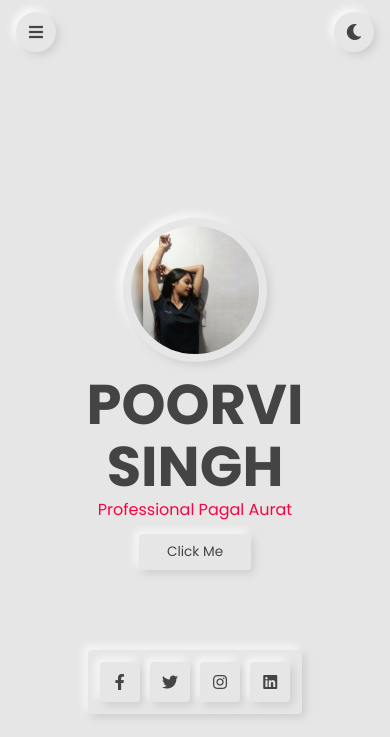
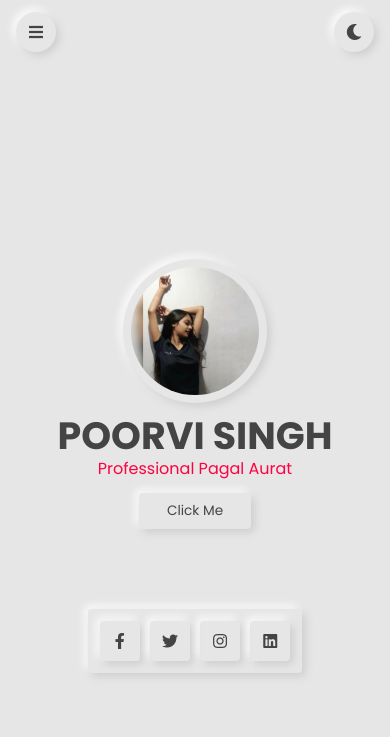
Before and after one commit to besaoct/Modern-neumorphism-Profile, a PHP site: page / in a window 390 px wide. Shown: the top 737 px of the page. Run offline with PHP 8.4, Linux system fonts and the light colour scheme.

Commit message:
Update style.css

```diff
--- a/css/style.css
+++ b/css/style.css
@@ -14,7 +14,10 @@
 }
 
 
-
+@media (max-width: 482px){
+h3.mobh {
+    font-size: 38px !important;
+    }}
 
 *{
     font-family: 'Poppins', sans-serif;
@@ -568,11 +571,7 @@ section{
 
 
 }
-
-@media (max-width:482px){
-
-    h3.mobh{
-        style="font-size: 38px !important;"
-    }
-
-}
+@media (max-width: 482px){
+h3.mobh {
+    font-size: 38px !important;
+    }}
```
